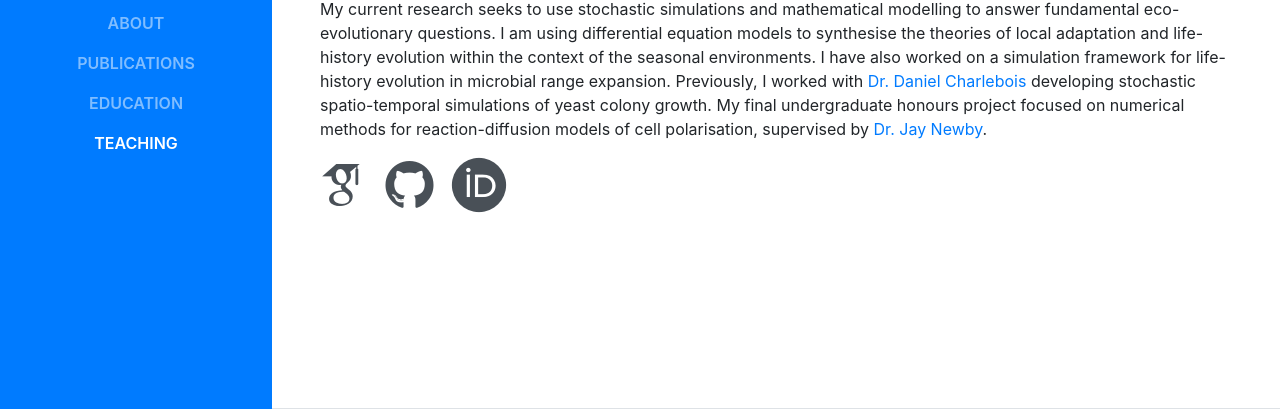
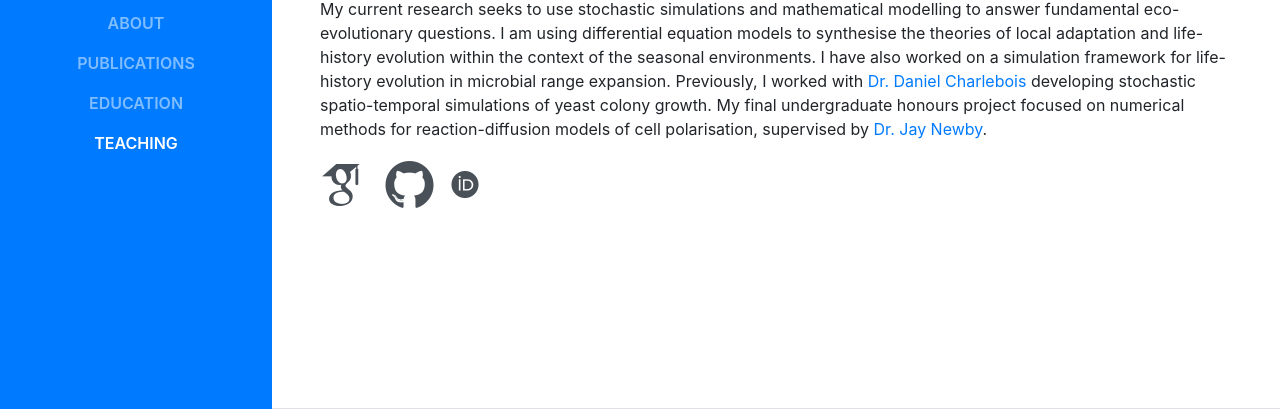
Before and after one commit to bekahall/bekahall.github.io, a website with bundled scripts: page index.html in a window 1280 px wide. Shown: the part 391-800 px from the top of the page. Built offline with nearby package versions, Linux system fonts and the light colour scheme; a web font is replaced by a local one.

Commit message:
Update index.html

```diff
--- a/index.html
+++ b/index.html
@@ -96,7 +96,7 @@
               <a href="https://orcid.org/0000-0003-0113-429X">
                 <span class="fa-stack fa-lg">
 <!--                   <i class="fa fa-orcid fa-2x"></i> -->
-                <i class="ai ai-orcid ai-2x"></i>
+                <i class="ai ai-orcid ai-1.75x"></i>
                 </span>
               </a>
             </li>
```
